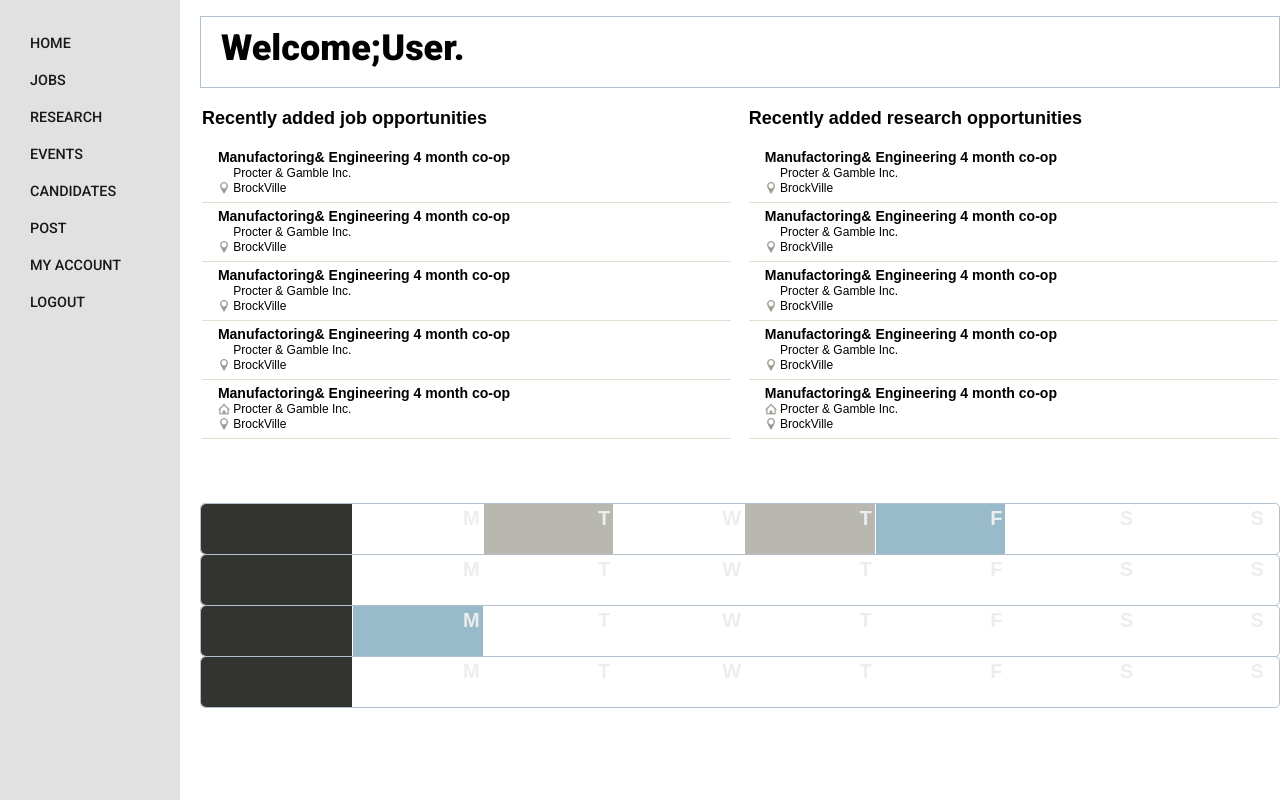
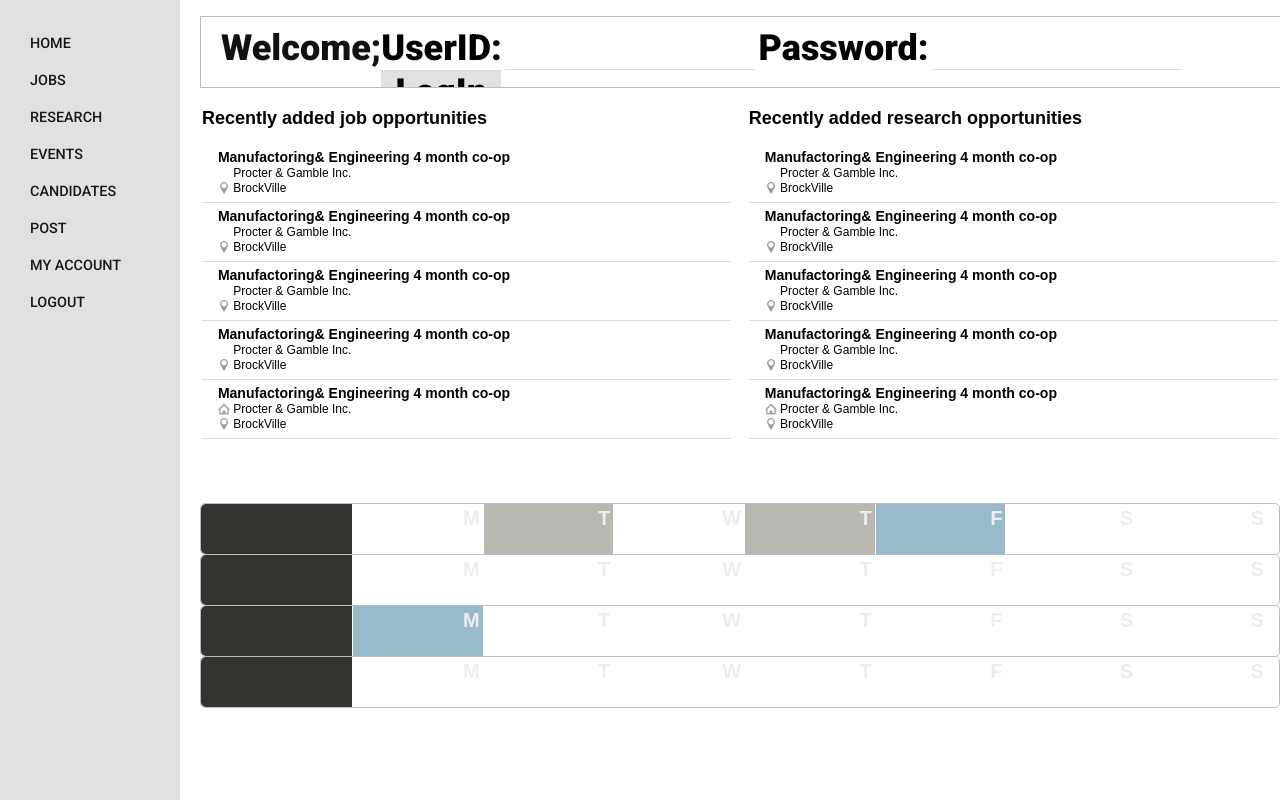
Before and after one commit to alanyuan0408/LegacyFlux, a Rails app: page / in a window 1280 px wide. Run offline with Rails 7, Linux system fonts and the light colour scheme; style sheets or scripts are compiled from the project's sources; parts of the project's set-up code (start-up, migrations or seed data) failed here and were passed over; some libraries are stand-ins or nearby versions.

Commit message:
Possible login form?

```diff
--- a/app/assets/stylesheets/application.css
+++ b/app/assets/stylesheets/application.css
@@ -96,8 +96,8 @@ body{
 		padding-top: 10px;
 	}
 	.main .contentHolder .list{
-		max-width:1180px;
-		min-width:720px;
+		max-width:1140px;
+		min-width:710px;
 		background-color:white;
 /*			-moz-box-shadow:      0 0 5px #999990;
 		-webkit-box-shadow:   0 0 5px #999990;
@@ -231,21 +231,57 @@ body{
 /*HOME*/
 .home_moduleHolder{
 	font-size: 75%;
+	max-width:1140px;
+	min-width:720px;
 }
 .home_mainModule{
-	max-width:1180px;
+	max-width:1140px;
 	min-width:720px;
 }
 .home_greetingModule{
 	padding-top:10px;height:60px;
 	border:#B2C0CE solid 1px;
+	width: 100%;
+	display: inline-flex;
+	overflow: hidden;
 /*	-moz-box-shadow:      0 0 7px #777770;
 	-webkit-box-shadow:   0 0 7px #777770;
 	box-shadow:           0 0 7px #777770; */
 }
+
+.loginform label{
+	font-family: 'Roboto', Arial, Helvetica, sans-serif;
+	font-size: 300%;
+	font-weight: 900;
+}
+.loginform div{
+	overflow: hidden;
+	display: inline-flex;
+}
+
+.loginform input#session_id, input#session_password{
+	border: 0px;
+	border-bottom: solid 1px #dddddd;
+	font-family: 'Roboto', Arial, Helvetica, sans-serif;
+	font-size: 300%;
+	font-weight: 900;
+	color: #dd0000;
+	max-width: 250px;
+	min-width: 120px;
+}
+.loginform input.btn.btn-primary{
+	border: 0px;
+	background: #e1e1e1;
+	border: solid 1px #dddddd;
+	font-family: 'Roboto', Arial, Helvetica, sans-serif;
+	font-size: 300%;
+	font-weight: 900;
+	color: #000000;
+	width:120px;
+}
 .home_greetingModule p{
 	position:relative;margin-left:20px;
-	color:dddddd;
+	color: #111111;
 	font-family: 'Roboto', Arial, Helvetica, sans-serif;
 	font-size: 300%;
 	font-weight: 900;
--- a/app/views/staticpage/home.html.erb
+++ b/app/views/staticpage/home.html.erb
@@ -2,7 +2,23 @@
             <div class="home_moduleHolder">
                 <div class="home_mainModule greeting">
                     <div class="home_greetingModule">
-                        <p>Welcome;User.</p>
+                        <p>Welcome;
+  <div class="loginform">
+<form accept-charset="UTF-8" action="/#" method="post">
+  <input name="utf8" type="hidden" value="&#x2713;" />
+  <input name="authenticity_token" type="hidden"
+         value="aaaaaaaaa" />
+  <label for="session_id">UserID:</label>
+  <input class="form-control" id="session_id"
+         name="session[id]" type="text" />
+  <label for="session_password">Password:</label>
+  <input id="session_password" name="session[password]"
+         type="password" />
+  <input class="btn btn-primary" name="commit" type="submit"
+       value="LogIn" />
+</form>
+  </div>
+</p>
                         <br>
                     </div>
                     <div class="home_newJobs new_opportunities" style="float:left;margin-left:2px;">
```
